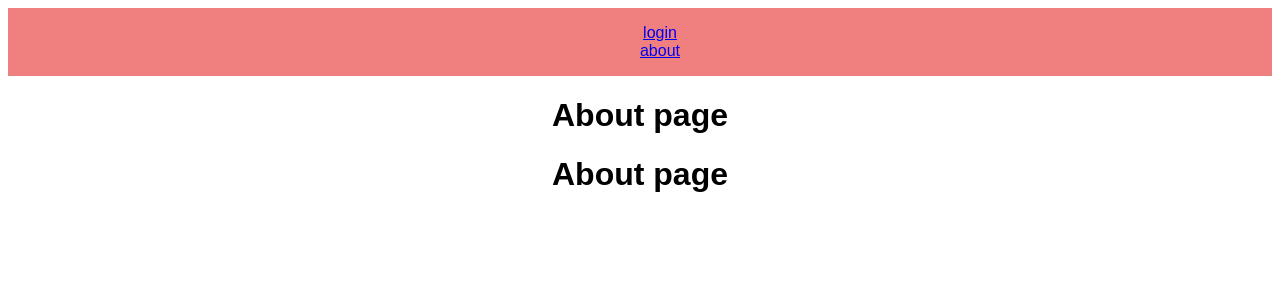
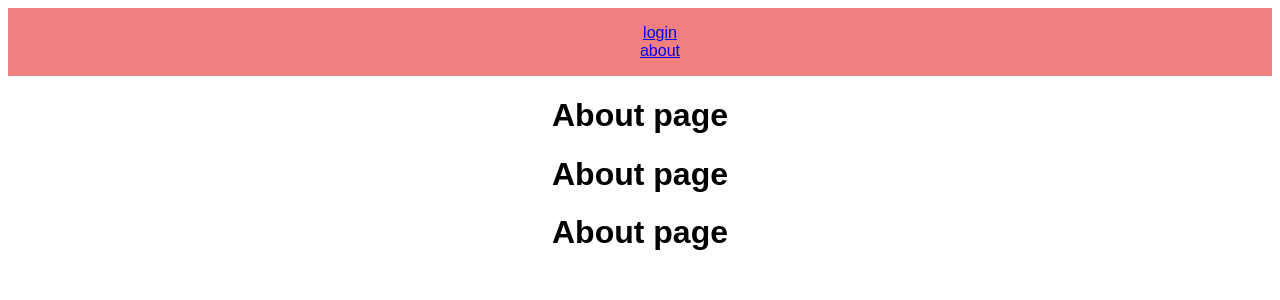
Before and after one commit to KrishnamrajaT/Routing, a React (Create React App) app: page /About in a window 1280 px wide. Shown: the top 300 px of the page. Built offline with nearby package versions, Linux system fonts and the light colour scheme.

Commit message:
added another h1 tag

```diff
--- a/src/pages/about.jsx
+++ b/src/pages/about.jsx
@@ -5,6 +5,7 @@ export default function About() {
     <div>
       <h1>About page</h1>
       <h1>About page</h1>
+      <h1>About page</h1>
     </div>
   );
 }
```
